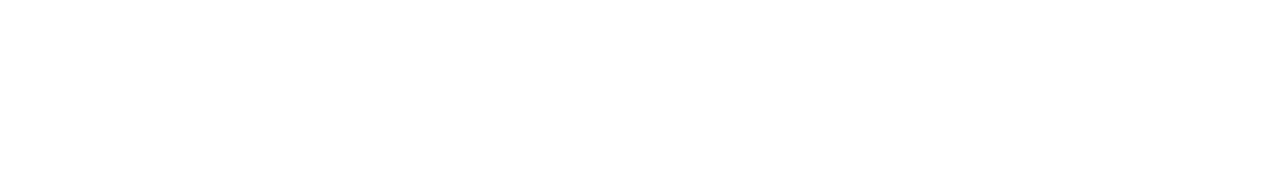
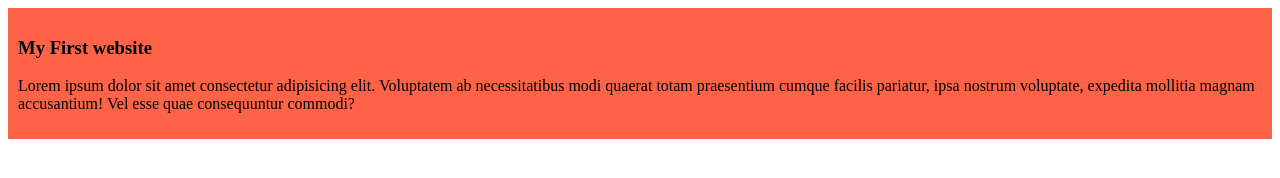
Before and after one commit to nasiruddin6/my-simple-website, a plain HTML site: page index.html in a window 1280 px wide. Drawn offline with Linux system fonts and the light colour scheme.

Commit message:
added the first blog

```diff
--- a/index.html
+++ b/index.html
@@ -4,8 +4,12 @@
     <meta charset="UTF-8">
     <meta name="viewport" content="width=device-width, initial-scale=1.0">
     <title>My simple website</title>
+   <Link rel="stylesheet" href="styles/blog.css"
 </head>
 <body>
-
+    <div>
+        <h3>My First website</h3>
+        <p>Lorem ipsum dolor sit amet consectetur adipisicing elit. Voluptatem ab necessitatibus modi quaerat totam praesentium cumque facilis pariatur, ipsa nostrum voluptate, expedita mollitia magnam accusantium! Vel esse quae consequuntur commodi?</p>
+    </div>
 </body>
 </html>
--- /dev/null
+++ b/styles/blog.css
@@ -0,0 +1,4 @@
+div{
+    background-color: tomato;
+    padding: 10px;
+}
```
